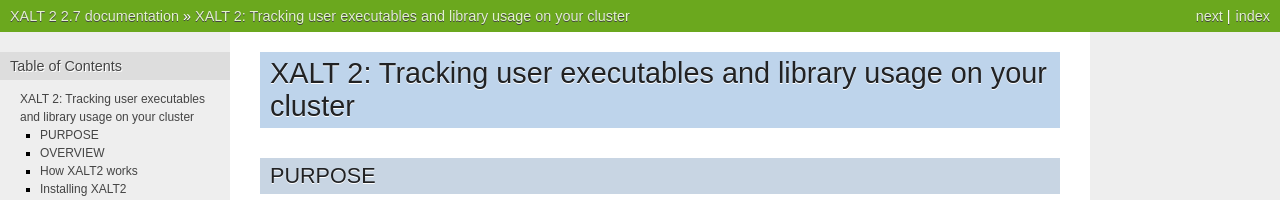
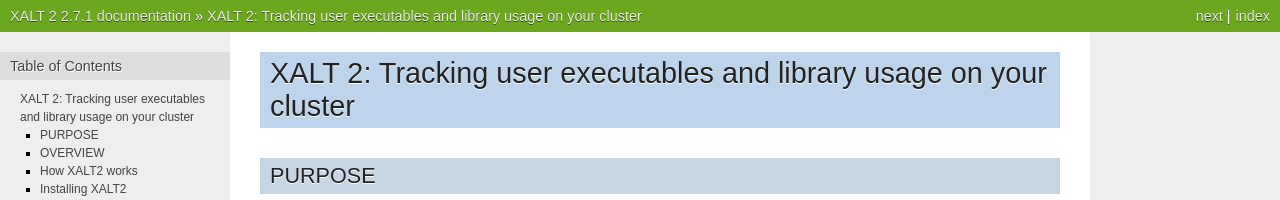
Before and after one commit to xalt/xalt, a Sphinx documentation site: the page built from docs/source/index.rst, in a window 1280 px wide and 900 px high. Shown: the top 200 px of the window. Built offline with Sphinx 7.4.7, drawn with Linux system fonts in a browser that asks for light colours; some of the changed text lies outside the part shown.

```diff
--- a/docs/source/conf.py
+++ b/docs/source/conf.py
@@ -57,7 +57,7 @@ author = u'Robert McLay'
 # The short X.Y version.
 version = '2.7'
 # The full version, including alpha/beta/rc tags.
-release = '2.7'
+release = '2.7.1'
 
 # The language for content autogenerated by Sphinx. Refer to documentation
 # for a list of supported languages.
```
Also changed, not shown: 3 other files.
